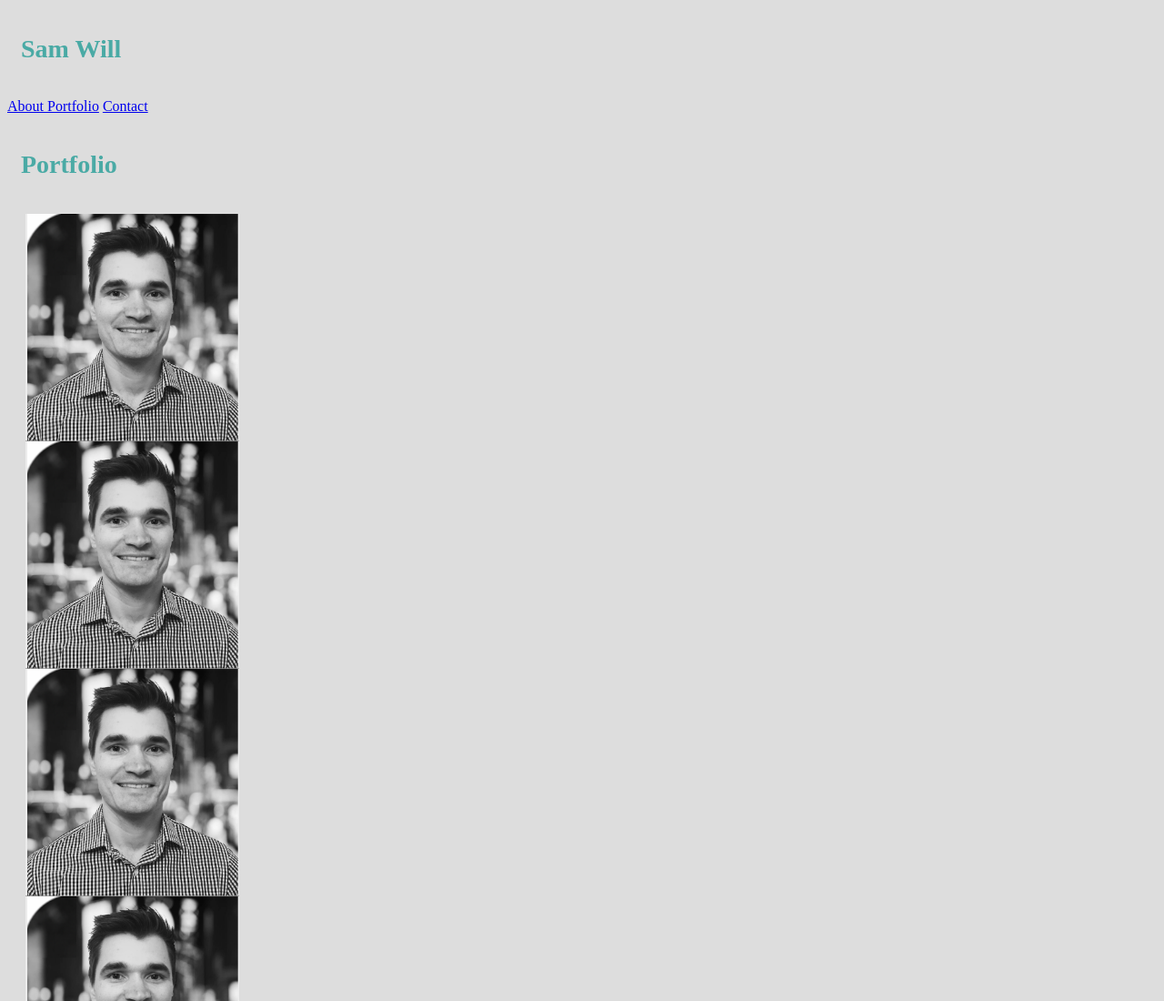
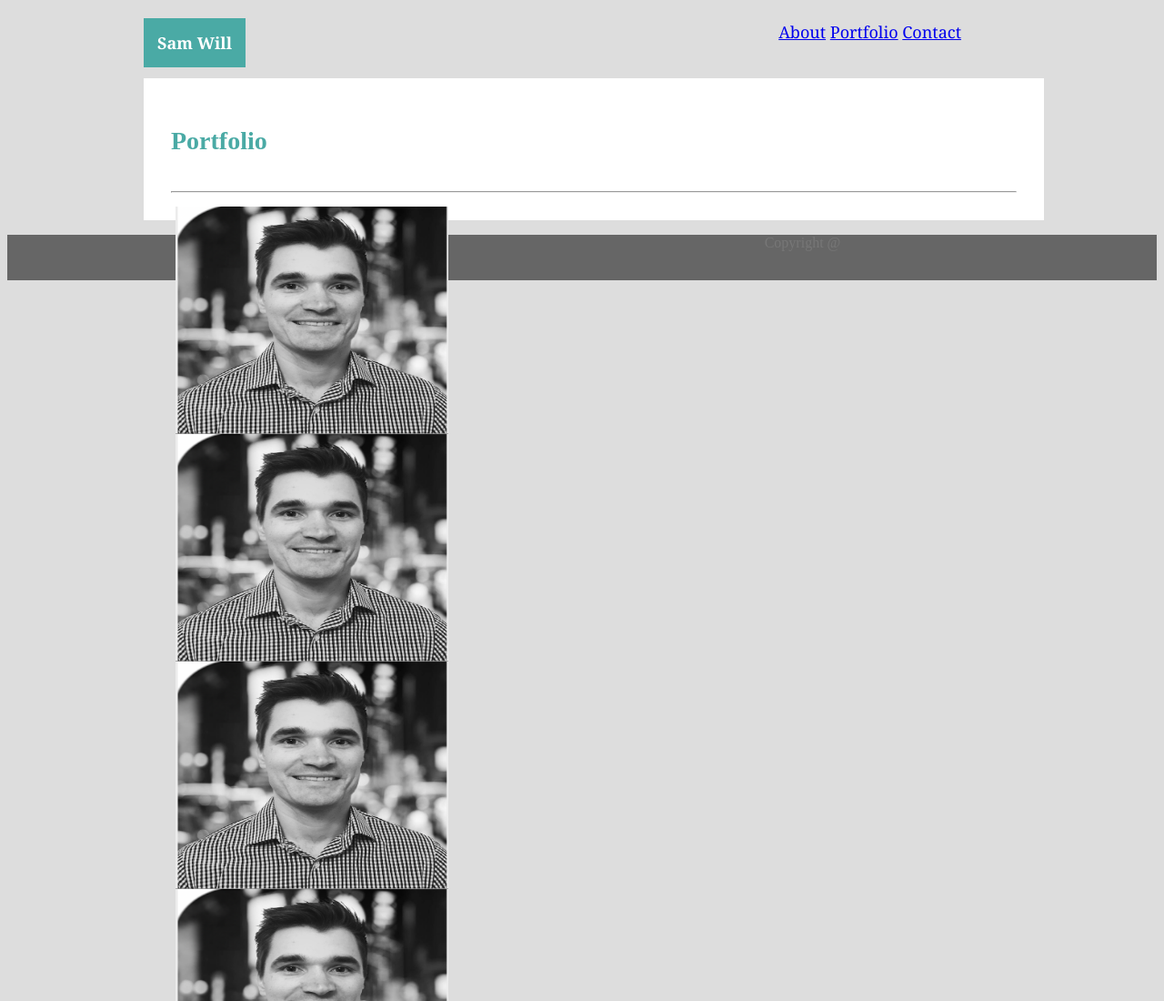
Before and after one commit to swillaus/Basic-Portfolio, a plain HTML site: page portfolio.html in a window 1280 px wide. Shown: the top 1100 px of the page at 91% size. Drawn offline with Linux system fonts and the light colour scheme.

Commit message:
changes to style Portfolio page as per Home

```diff
--- a/assets/css/style.css
+++ b/assets/css/style.css
@@ -70,7 +70,7 @@ img {
 
 #menuOptions {
   float: right;
-  margin-right: 150px;
+  margin-right: 200px;
   padding: 15px;
   color: white;
   overflow: hidden;
--- a/portfolio.html
+++ b/portfolio.html
@@ -1,28 +1,41 @@
 <!DOCTYPE html>
 <html>
+
 <head>
 <meta name="viewport" content="width=device-width, initial-scale=1">
 <title>Sam's Portfolio</title>
 <link rel="stylesheet" type="text/css" href="assets/css/style.css">
 </head>
+
 <body>
 
-<div class="topnav">
-        <h2>Sam Will</h2>
-        <a href="index.html"> About </a>
-        <a href="portfolio.html"> Portfolio</a>
-        <a href="contact.html"> Contact</a>
+  <!--Create Header Section-->
+  <div class="topNav">
+    <div>
+      <h1>Sam Will</h1>
+    </div>
+    <div id="menuOptions">
+      <a href="index.html">About</a>
+      <a href="portfolio.html">Portfolio</a>
+      <a href="contact.html">Contact</a>
+    </div>
+  </div>
+
+  <!--Build out paragraphy section-->
+<div class="MainContent">
+        <h2>Portfolio</h2>
+        <hr>
+        <img src="assets/images/Sam Will Headshot.png" alt="Sam Will Headshot" width="300" </img>
+        <img src="assets/images/Sam Will Headshot.png" alt="Sam Will Headshot" width="300" </img>
+        <img src="assets/images/Sam Will Headshot.png" alt="Sam Will Headshot" width="300" </img>
+        <img src="assets/images/Sam Will Headshot.png" alt="Sam Will Headshot" width="300" </img>
+        <img src="assets/images/Sam Will Headshot.png" alt="Sam Will Headshot" width="300" </img>
+        <img src="assets/images/Sam Will Headshot.png" alt="Sam Will Headshot" width="300" </img>
 </div>
 
-<div>
-        <h2>Portfolio</h2>
-</div>
-
-<div>
-    <scr id="SamHeadshot"> <img src="assets/images/Sam Will Headshot.png" alt="Sam Will Headshot"></scr>
-    <scr id="SamHeadshot"> <img src="assets/images/Sam Will Headshot.png" alt="Sam Will Headshot"></scr>
-    <scr id="SamHeadshot"> <img src="assets/images/Sam Will Headshot.png" alt="Sam Will Headshot"></scr>
-    <scr id="SamHeadshot"> <img src="assets/images/Sam Will Headshot.png" alt="Sam Will Headshot"></scr>
+<!--Build out footer section-->
+<div class="Footer">
+        <p>Copyright @</p>
 </div>
 
 </body>
```
